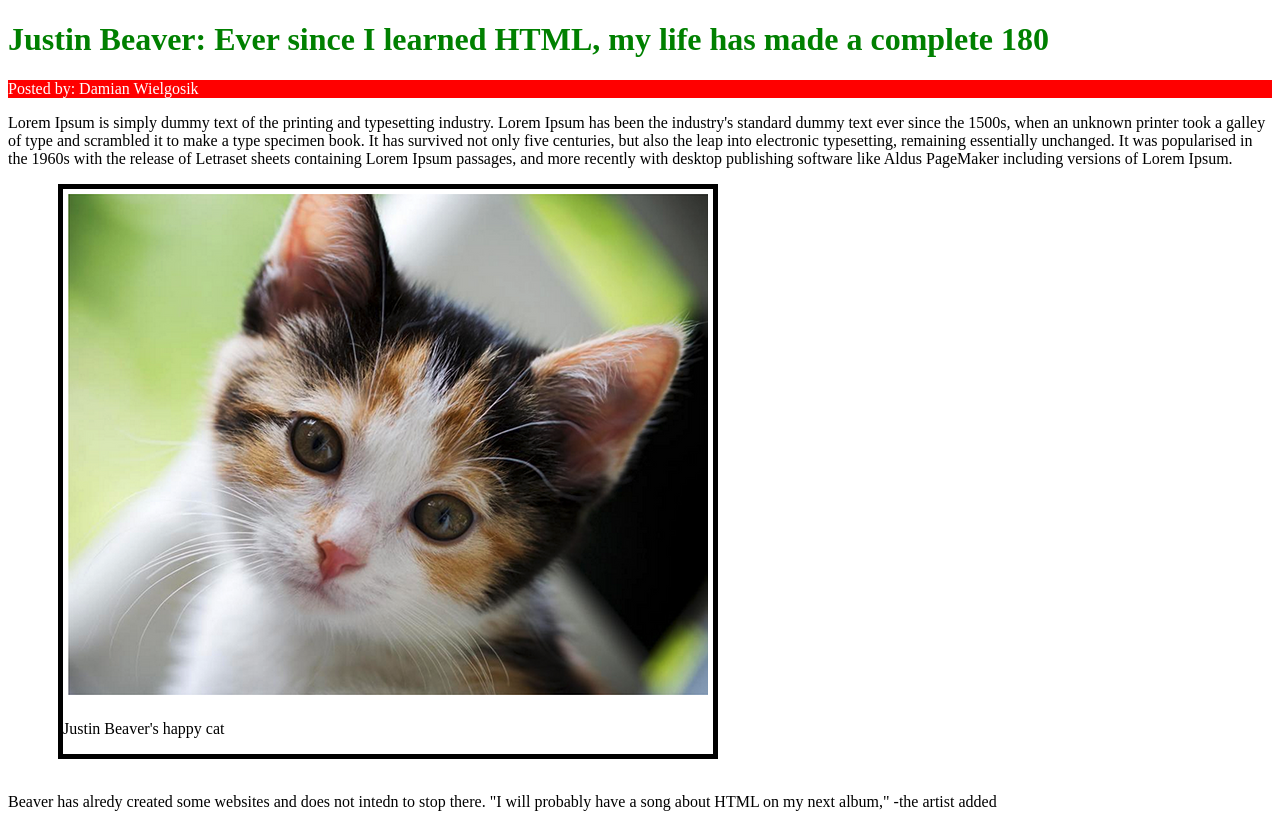
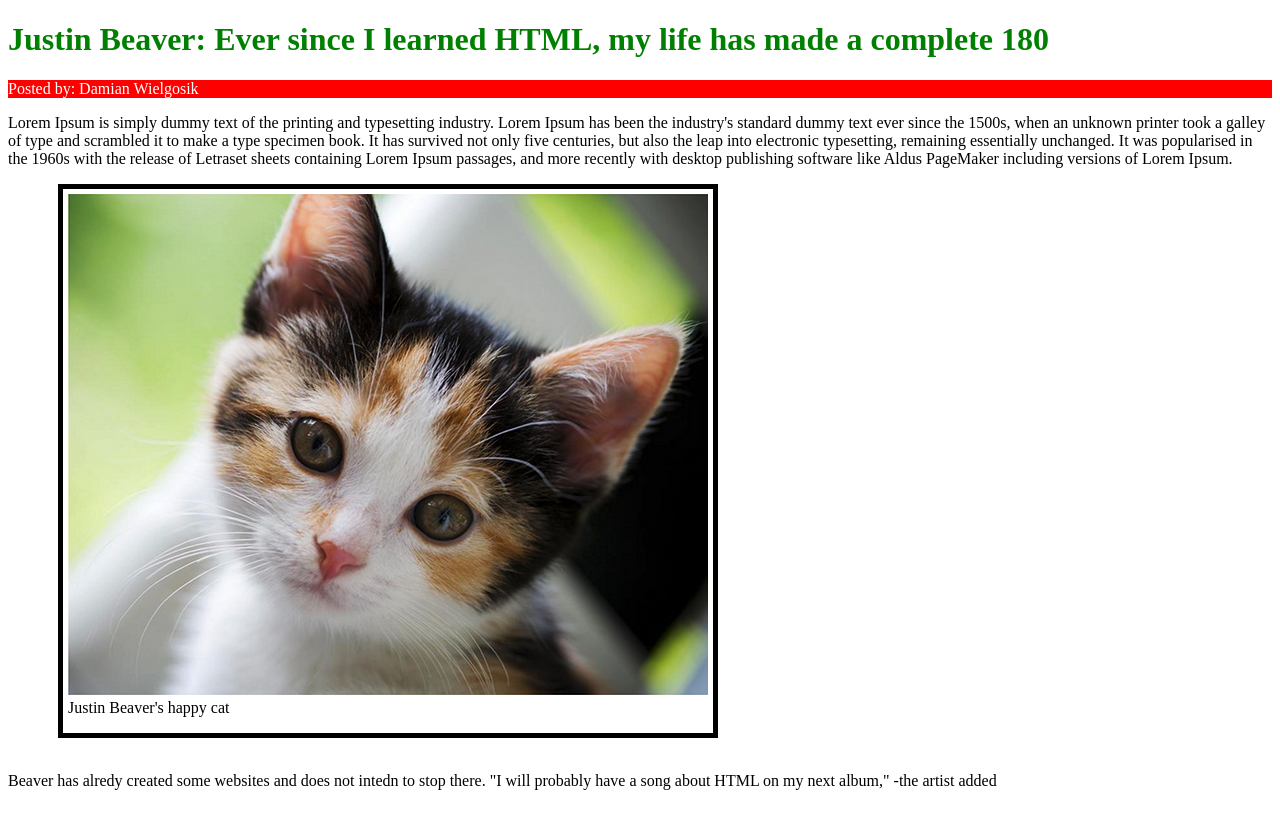
Before and after one commit to Tincani/TincaniFrontEnd, a plain HTML site: page index.html in a window 1280 px wide. After the commit the page ends 806 px from the top, so only its background shows below. Drawn offline with Linux system fonts and the light colour scheme.

Commit message:
modifiche generali 2

```diff
--- a/index.html
+++ b/index.html
@@ -19,6 +19,10 @@
             #immagine{
                 margin: 5px;
             }
+            #happycat {
+                margin-top: -5px;
+                margin-left: 5px;
+            }
         </style>
     </head>
     <body>
@@ -36,7 +40,7 @@
         </div>
         <div id="cornice">
             <img id="immagine" src="images/gatto.png">
-            <p>Justin Beaver's happy cat</p>
+            <p id="happycat">Justin Beaver's happy cat</p>
         </div>
         <br />
         <p>Beaver has alredy created some websites and does not intedn to stop there. "I will probably have a song
```
